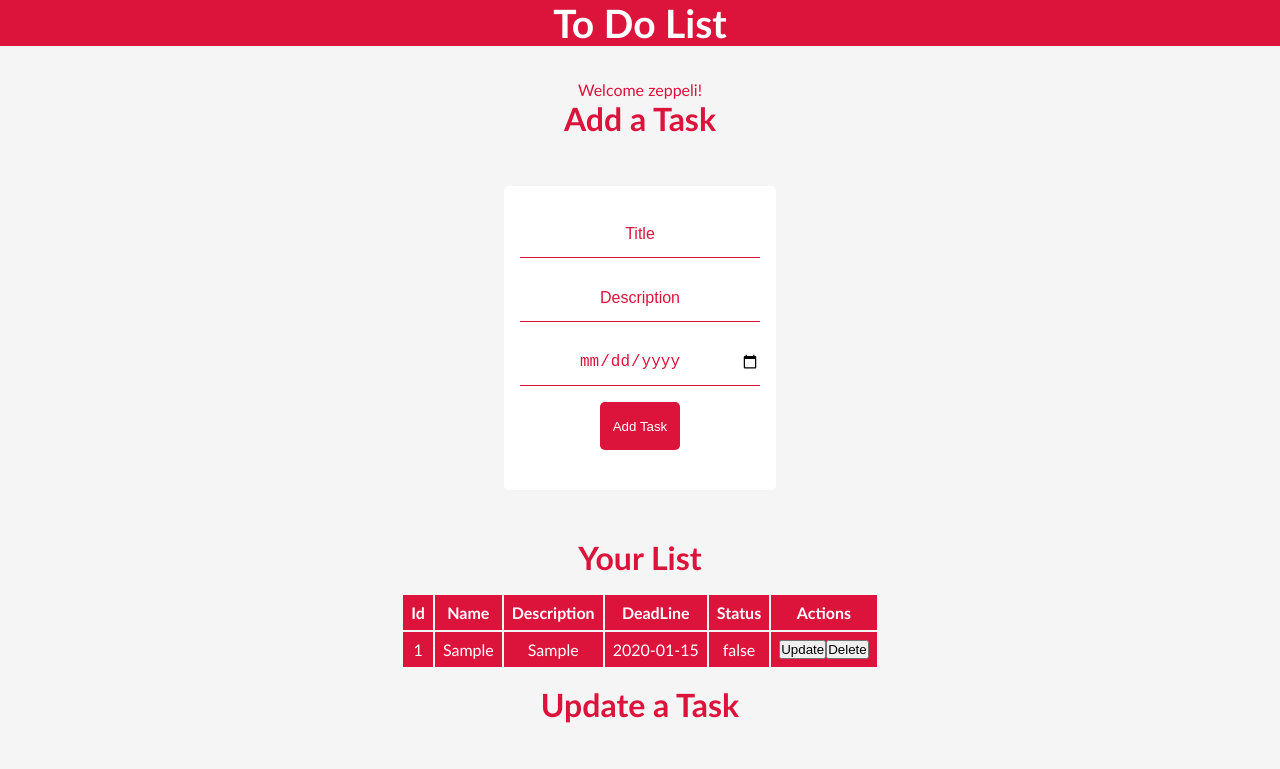
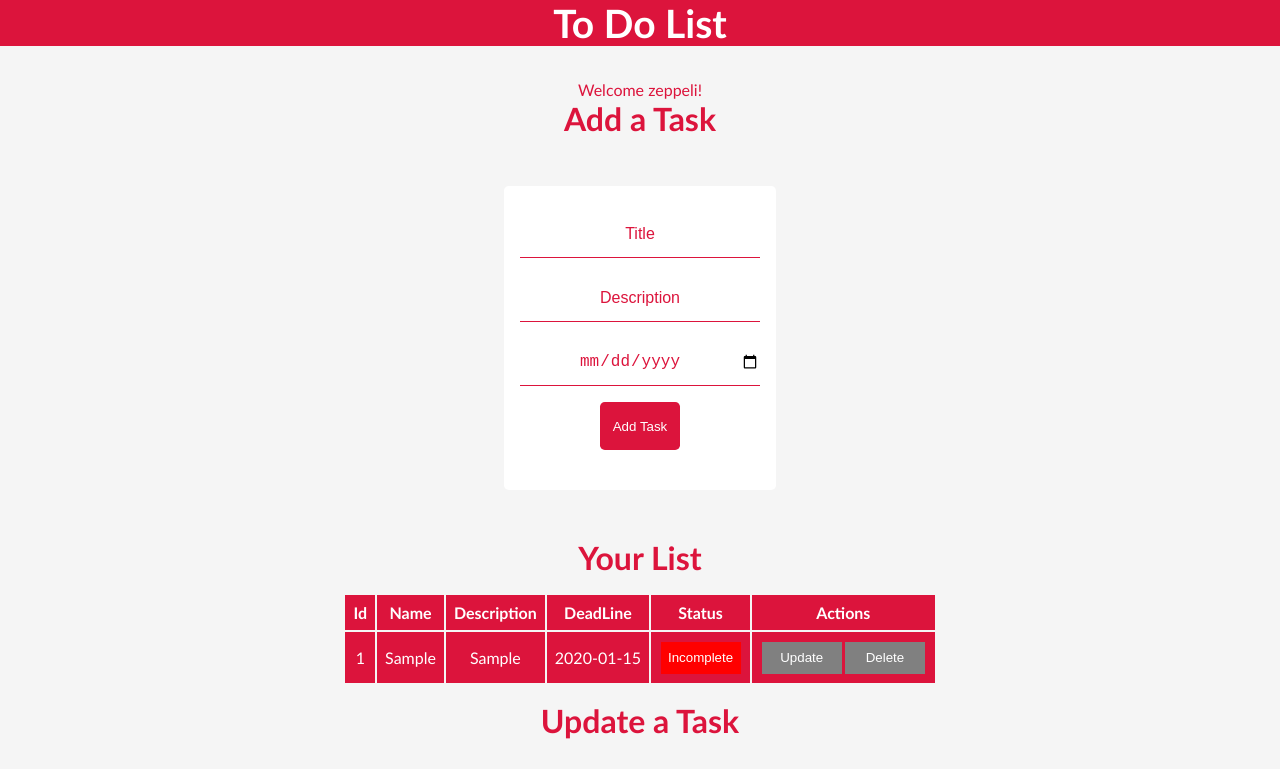
Before and after one commit to willotavio/toDoList-Web, a website: page public/index.html in a window 1280 px wide. Both pictures are taken after typing "Sample", "Sample", "2020-01-15" into the empty fields and a click on the button "Add Task". Shown: the top 769 px of the page. Drawn offline with Linux system fonts and the light colour scheme.

Commit message:
Add change task status method

```diff
--- a/app.js
+++ b/app.js
@@ -9,6 +9,6 @@ app.get('/', (req, res) => {
     res.sendFile(__dirname + 'index.html');
 });
 
-app.listen(8081, '192.168.1.102' || 'localhost', function(){
+app.listen(8081, '192.168.1.100' || 'localhost', function(){
     console.log("Connected!");
 });
--- a/public/css/style.css
+++ b/public/css/style.css
@@ -69,6 +69,26 @@ main{
     background-color: crimson;
 }
 
+.actionButton{
+    background-color: grey;
+    width: 5rem;
+    height: 2rem;
+    border: none;
+    color: white;
+    margin: 0.1rem;
+    padding: 0.2rem;
+}
+.actionButton:hover{
+    opacity: 90%;
+}
+
+.taskIncomplete{
+    background-color: red;
+}
+.taskComplete{
+    background-color: green;
+}
+
 .buttonDefault{
     width: 5rem;
     height: 3rem;
--- a/public/js/User.js
+++ b/public/js/User.js
@@ -77,10 +77,35 @@ class User{
         console.log(this._userTasks);
     }
 
+    changeTaskStatus(taskId){
+        let tasks = this._userTasks
+        for(let i = 0; i < tasks.length; i++){
+            if(tasks[i].getTaskId() == taskId){
+                if(!tasks[i].isTaskComplete()){
+                    tasks[i]._taskComplete = true;
+                }
+                else{
+                    tasks[i]._taskComplete = false;
+                }
+                this.listTasks();
+            }
+        }
+    }
+
     listTasks(){
         const tasksTable = document.getElementById("tasksTable");
         tasksTable.innerHTML = "";
         for(let i = 0; i < this._userTasks.length; i++){
+            let isTaskComplete;
+            let taskStatus;
+            if(!this._userTasks[i].isTaskComplete()){
+                isTaskComplete = "Incomplete";
+                taskStatus = "taskIncomplete";
+            }
+            else{
+                isTaskComplete = "Complete";
+                taskStatus = "taskComplete";
+            }
             let newRow = tasksTable.insertRow(-1);
             let idCell = newRow.insertCell(0);
             let titleCell = newRow.insertCell(1);
@@ -93,7 +118,7 @@ class User{
             titleCell.innerHTML = this._userTasks[i].getTaskTitle();
             descriptionCell.innerHTML = this._userTasks[i].getTaskDescription();
             deadlineCell.innerHTML = this._userTasks[i].getTaskDeadline();
-            statusCell.innerHTML = this._userTasks[i].isTaskComplete();
+            statusCell.innerHTML = "<button class='actionButton " + taskStatus + "' id='taskStatusButton' onclick='user1.changeTaskStatus("+ this._userTasks[i].getTaskId() +")'>" + isTaskComplete + "</button>";
             actionsCell.innerHTML = "<button class='actionButton' id='editTaskButton' onclick='user1.editTask(" + this._userTasks[i].getTaskId() + ")'>Update</button><button class='actionButton' id='deleteTaskButton' onclick='user1.deleteTask(" + this._userTasks[i].getTaskId() + ")'>Delete</button>";
         }
     }
```
